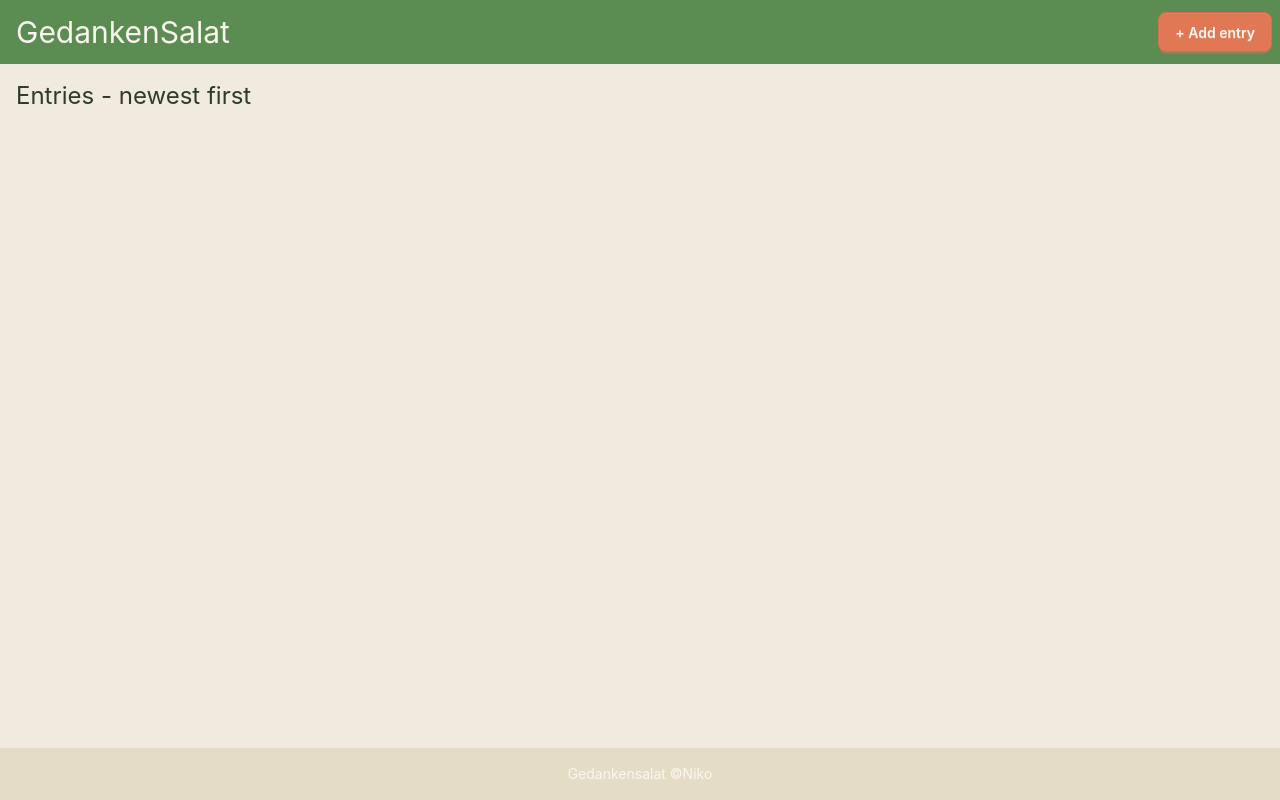
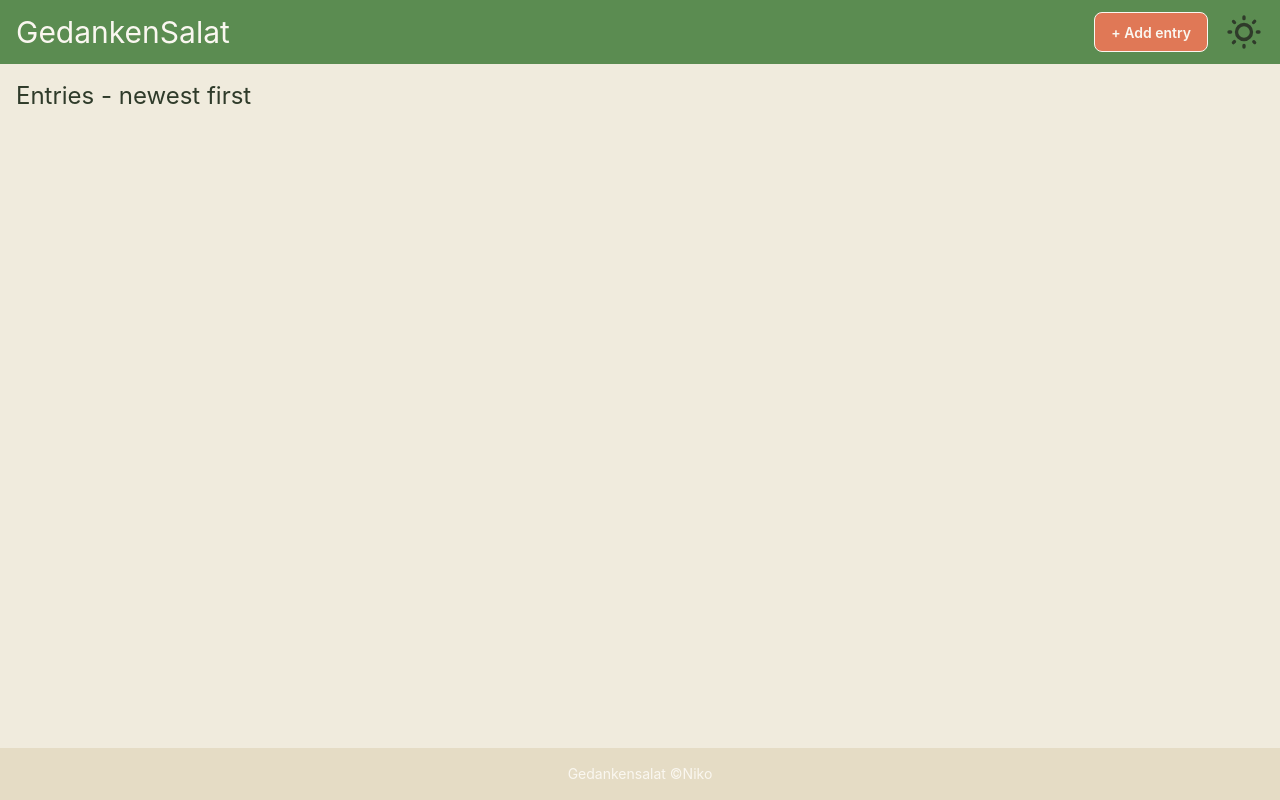
Before and after one commit to MonkeyDNaara/GedankenSalat, a React (Vite) app: page / in a window 1280 px wide. Built offline with nearby package versions, Linux system fonts and the light colour scheme.

Commit message:
darkmode function added

```diff
--- a/index.html
+++ b/index.html
@@ -1,5 +1,5 @@
 <!doctype html>
-<html lang="en" data-theme="gedankensalat">
+<html lang="en">
   <head>
     <meta charset="UTF-8" />
     <link rel="icon" type="image/svg+xml" href="/favicon.svg" />
--- a/src/App.jsx
+++ b/src/App.jsx
@@ -6,11 +6,13 @@
 import Modal from "./components/Modal.jsx";
 import { StateContext } from "./contexts/StateContext.jsx";
 import { EntriesContext } from "./contexts/EntriesContext.jsx";
+import { ThemeContext } from "./contexts/ThemeContext.jsx";
 
 const App = () => {
   const { setNewEntry, setError, setShowDetails, setModal, setEditEntry } =
     use(StateContext);
   const { setEntries } = use(EntriesContext);
+  const { theme } = use(ThemeContext);
 
   const handleAddEntry = (newEntry) => {
     const wasAdded = addData(newEntry);
@@ -39,7 +41,10 @@
   useEffect(() => setEntries(readData()), []);
 
   return (
-    <div className="flex flex-col h-screen justify-between bg-base-200">
+    <div
+      data-theme={theme}
+      className="flex flex-col h-screen justify-between bg-base-200"
+    >
       <Header />
       <Modal
         handleAddEntry={handleAddEntry}
--- a/src/components/EntryDetails.jsx
+++ b/src/components/EntryDetails.jsx
@@ -11,7 +11,7 @@
 
   return (
     <div
-      className={`card bg-base-300 w-100 flex justify-between shadow-md shadow-black m-4 ${showDetails ? "" : "hover:scale-102 cursor-pointer"} `}
+      className={`card bg-base-100 w-100 flex justify-between shadow-md shadow-black m-4 ${showDetails ? "" : "hover:scale-102 cursor-pointer"} `}
     >
       <div className="flex justify-between align-text-top m-2">
         <div className="m-2 ">
@@ -40,7 +40,7 @@
             handleEditEntry(id);
           }}
         >
-          Edit
+          ✏️ Edit
         </button>
         <button
           className="card card-actions btn btn-secondary"
@@ -48,7 +48,7 @@
             handleDeleteEntry(showDetails);
           }}
         >
-          Delete
+          🗑️ Delete
         </button>
       </div>
     </div>
--- a/src/components/Header.jsx
+++ b/src/components/Header.jsx
@@ -1,26 +1,62 @@
 import { use } from "react";
 import { StateContext } from ".././contexts/StateContext.jsx";
+import { ThemeContext } from ".././contexts/ThemeContext.jsx";
 
 const Header = () => {
   const { setNewEntry, setModal } = use(StateContext);
+  const { theme, setTheme } = use(ThemeContext);
 
   const handleNewEntryBtn = () => {
     setNewEntry("new");
     setModal("new");
   };
 
+  const handleTheme = () => {
+    theme == "gedankensalat" ? setTheme("forest") : setTheme("gedankensalat");
+    console.log(theme);
+  };
+
   return (
     <header>
       <div className="navbar bg-primary flex justify-between">
         <h1 className="text-3xl text-primary-content px-2">GedankenSalat</h1>
+        <div>
           <button
-          className="btn btn-secondary"
+            className="btn btn-secondary mx-2"
             onClick={() => {
               handleNewEntryBtn();
             }}
           >
             + Add entry
           </button>
+          <label className="swap swap-rotate mx-2">
+            {/* this hidden checkbox controls the state */}
+            <input
+              type="checkbox"
+              className="theme-controller"
+              value="synthwave"
+              onClick={() => {
+                handleTheme();
+              }}
+            />
+            {/* sun icon */}
+            <svg
+              className="swap-off h-10 w-10 fill-current"
+              xmlns="http://www.w3.org/2000/svg"
+              viewBox="0 0 24 24"
+            >
+              <path d="M5.64,17l-.71.71a1,1,0,0,0,0,1.41,1,1,0,0,0,1.41,0l.71-.71A1,1,0,0,0,5.64,17ZM5,12a1,1,0,0,0-1-1H3a1,1,0,0,0,0,2H4A1,1,0,0,0,5,12Zm7-7a1,1,0,0,0,1-1V3a1,1,0,0,0-2,0V4A1,1,0,0,0,12,5ZM5.64,7.05a1,1,0,0,0,.7.29,1,1,0,0,0,.71-.29,1,1,0,0,0,0-1.41l-.71-.71A1,1,0,0,0,4.93,6.34Zm12,.29a1,1,0,0,0,.7-.29l.71-.71a1,1,0,1,0-1.41-1.41L17,5.64a1,1,0,0,0,0,1.41A1,1,0,0,0,17.66,7.34ZM21,11H20a1,1,0,0,0,0,2h1a1,1,0,0,0,0-2Zm-9,8a1,1,0,0,0-1,1v1a1,1,0,0,0,2,0V20A1,1,0,0,0,12,19ZM18.36,17A1,1,0,0,0,17,18.36l.71.71a1,1,0,0,0,1.41,0,1,1,0,0,0,0-1.41ZM12,6.5A5.5,5.5,0,1,0,17.5,12,5.51,5.51,0,0,0,12,6.5Zm0,9A3.5,3.5,0,1,1,15.5,12,3.5,3.5,0,0,1,12,15.5Z" />
+            </svg>
+            {/* moon icon */}
+            <svg
+              className="swap-on h-10 w-10 fill-current"
+              xmlns="http://www.w3.org/2000/svg"
+              viewBox="0 0 24 24"
+            >
+              <path d="M21.64,13a1,1,0,0,0-1.05-.14,8.05,8.05,0,0,1-3.37.73A8.15,8.15,0,0,1,9.08,5.49a8.59,8.59,0,0,1,.25-2A1,1,0,0,0,8,2.36,10.14,10.14,0,1,0,22,14.05,1,1,0,0,0,21.64,13Zm-9.5,6.69A8.14,8.14,0,0,1,7.08,5.22v.27A10.15,10.15,0,0,0,17.22,15.63a9.79,9.79,0,0,0,2.1-.22A8.11,8.11,0,0,1,12.14,19.73Z" />
+            </svg>
+          </label>
+        </div>
       </div>
     </header>
   );
--- /dev/null
+++ b/src/contexts/ThemeContext.jsx
@@ -0,0 +1,5 @@
+import { createContext } from "react";
+
+const ThemeContext = createContext();
+
+export { ThemeContext };
--- /dev/null
+++ b/src/contexts/ThemeContextProvider.jsx
@@ -0,0 +1,19 @@
+import { useState } from "react";
+import { ThemeContext } from "./ThemeContext";
+
+const ThemeContextProvider = ({ children }) => {
+  const [theme, setTheme] = useState("gedankensalat");
+
+  return (
+    <ThemeContext
+      value={{
+        theme,
+        setTheme,
+      }}
+    >
+      {children}
+    </ThemeContext>
+  );
+};
+
+export default ThemeContextProvider;
--- a/src/index.css
+++ b/src/index.css
@@ -1,6 +1,4 @@
 @import "tailwindcss";
-@plugin "daisyui";
-
 @plugin "daisyui" {
   themes:
     gedankensalat --default,
--- a/src/main.jsx
+++ b/src/main.jsx
@@ -4,13 +4,16 @@
 import App from "./App.jsx";
 import StateContextProvider from "./contexts/StateContextProvider.jsx";
 import EntriesContextProvider from "./contexts/EntriesContextProvider.jsx";
+import ThemeContextProvider from "./contexts/ThemeContextProvider.jsx";
 
 createRoot(document.getElementById("root")).render(
   <StrictMode>
-    <EntriesContextProvider>
-      <StateContextProvider>
-        <App />
-      </StateContextProvider>
-    </EntriesContextProvider>
+    <ThemeContextProvider>
+      <EntriesContextProvider>
+        <StateContextProvider>
+          <App />
+        </StateContextProvider>
+      </EntriesContextProvider>
+    </ThemeContextProvider>
   </StrictMode>,
 );
```
Lines whose indentation alone changed are shown as unchanged.
